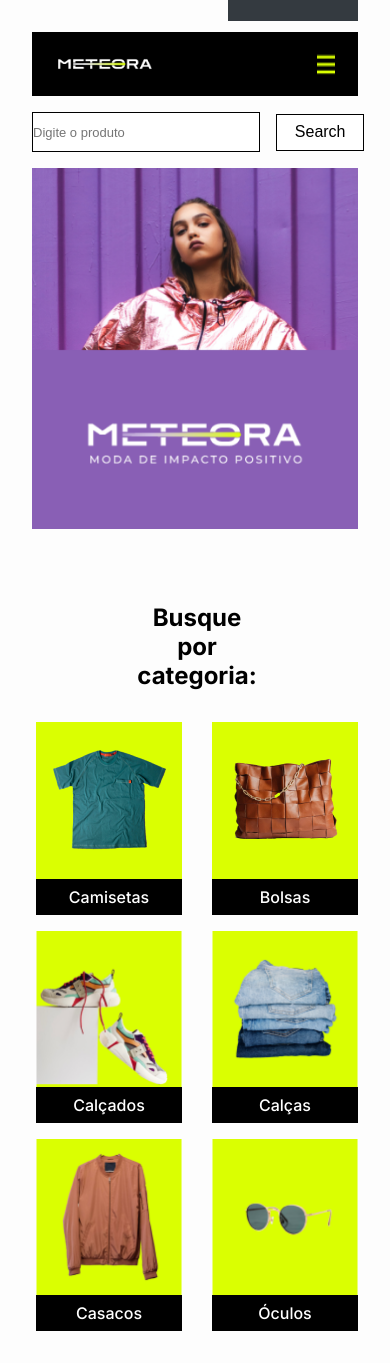
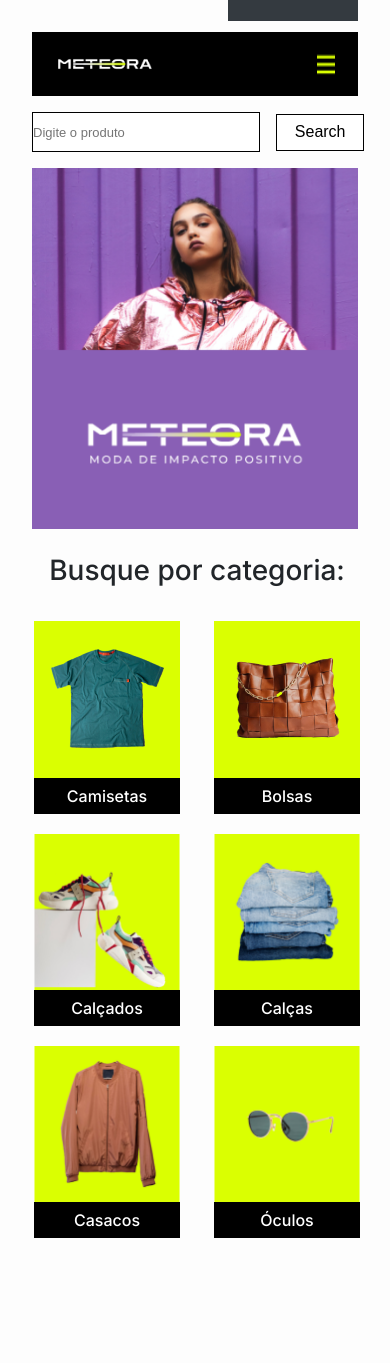
Before and after one commit to Cleber-Severo/Meteora, a React (Vite) app: page / in a window 390 px wide. After the commit the page ends 1272 px from the top, so only its background shows below. Built offline with nearby package versions, Linux system fonts and the light colour scheme.

Commit message:
fix: more hocver effects and mobile title fix

```diff
--- a/src/components/Categories/Categories.module.css
+++ b/src/components/Categories/Categories.module.css
@@ -2,13 +2,21 @@
   display: flex;
   flex-direction: column;
   align-items: center;
+  justify-content: center;
   gap: 32px;
 
-  margin-top: 74px;
+  margin-top: 40px;
   width: 100%;
 
   padding: 0 165px;
   box-sizing: border-box;
+}
+
+.categoryContainer h2 {
+  color: #212529;
+  font-size: 32px;
+  font-weight: 500;
+  line-height: normal;
 }
 
 .categoryList {
@@ -26,6 +34,16 @@
 
     row-gap: 24px;
   }
+
+  .categoryContainer {
+    margin-top: 24px;
+  }
+
+  .categoryContainer h2 {
+    font-size: 28px;
+    width: 100vw;
+    text-align: center;
+  }
 }
 @media screen and (max-width: 768px) {
   .categoryList {
--- a/src/components/Categories/Category/Category.module.css
+++ b/src/components/Categories/Category/Category.module.css
@@ -8,8 +8,14 @@
   display: none;
 }
 
+.category {
+  border: 2px solid transparent;
+  transition: all .25s ease;
+}
+
 .category:hover {
   cursor: pointer;
+  border-color: black;
 }
 
 .category h3 {
--- a/src/components/Categories/index.jsx
+++ b/src/components/Categories/index.jsx
@@ -7,7 +7,7 @@ export const Categories = () => {
     console.log(categoryData);
     return (
         <section className={styles.categoryContainer}>
-            <h1>Busque por categoria: </h1>
+            <h2>Busque por categoria: </h2>
 
             <ul className={styles.categoryList}>
                 {
```
